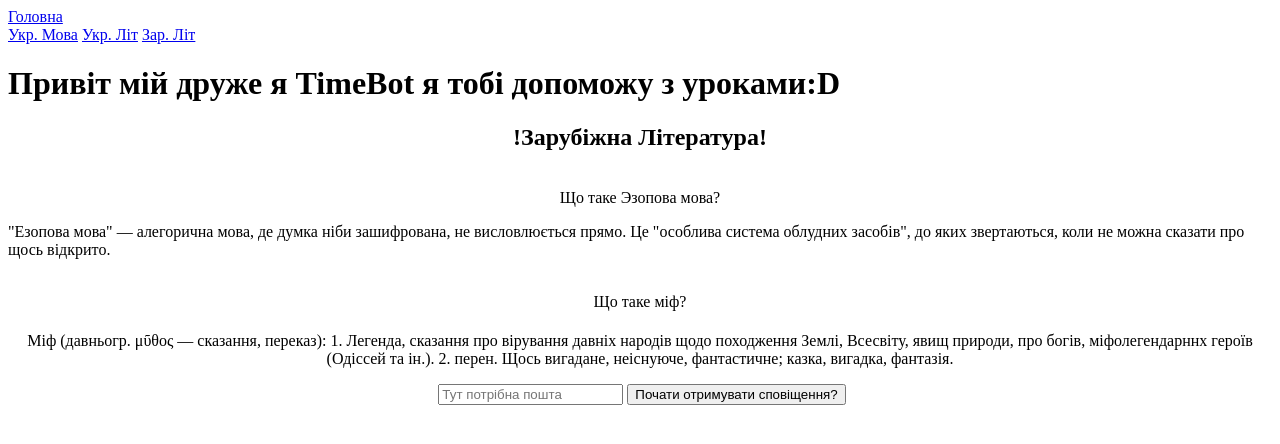
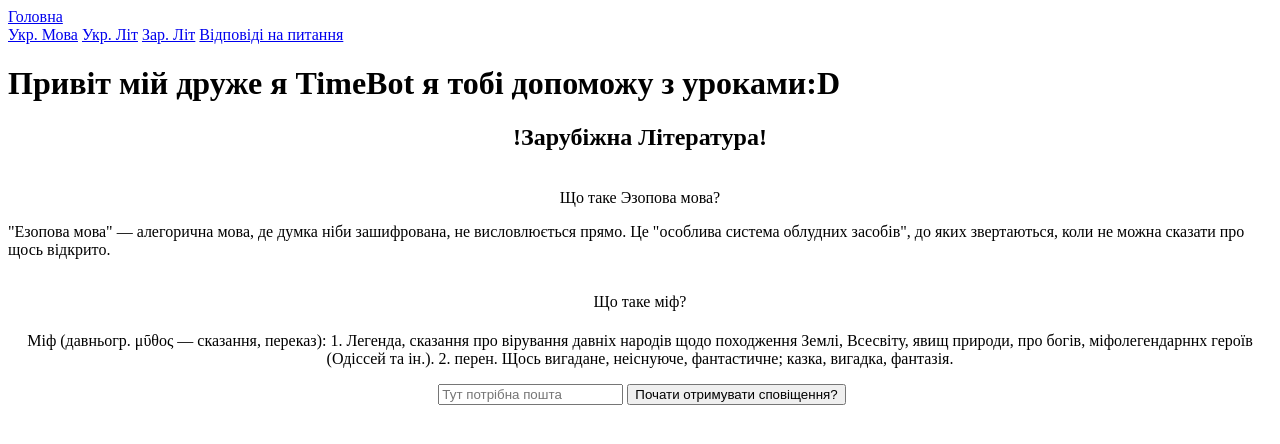
Before and after one commit to Matvienko19/Page4, a plain HTML site: page index.html in a window 1280 px wide. Drawn offline with Linux system fonts and the light colour scheme.

Commit message:
Update index.html

```diff
--- a/index.html
+++ b/index.html
@@ -15,6 +15,7 @@
 		       	<a href="https://matvienko19.github.io/Page2/">Укр. Мова</a>
 		       	<a href="https://matvienko19.github.io/Page3/">Укр. Літ</a>
 		       	<a href="https://matvienko19.github.io/Page4/">Зар. Літ</a>
+			<a href="https://matvienko19.github.io/Page5/">Відповіді на питання</a>
 		       </nav>
 				  <H1>Привіт мій друже я TimeBot я тобі допоможу з уроками:D</H1>
 	<center>
```
